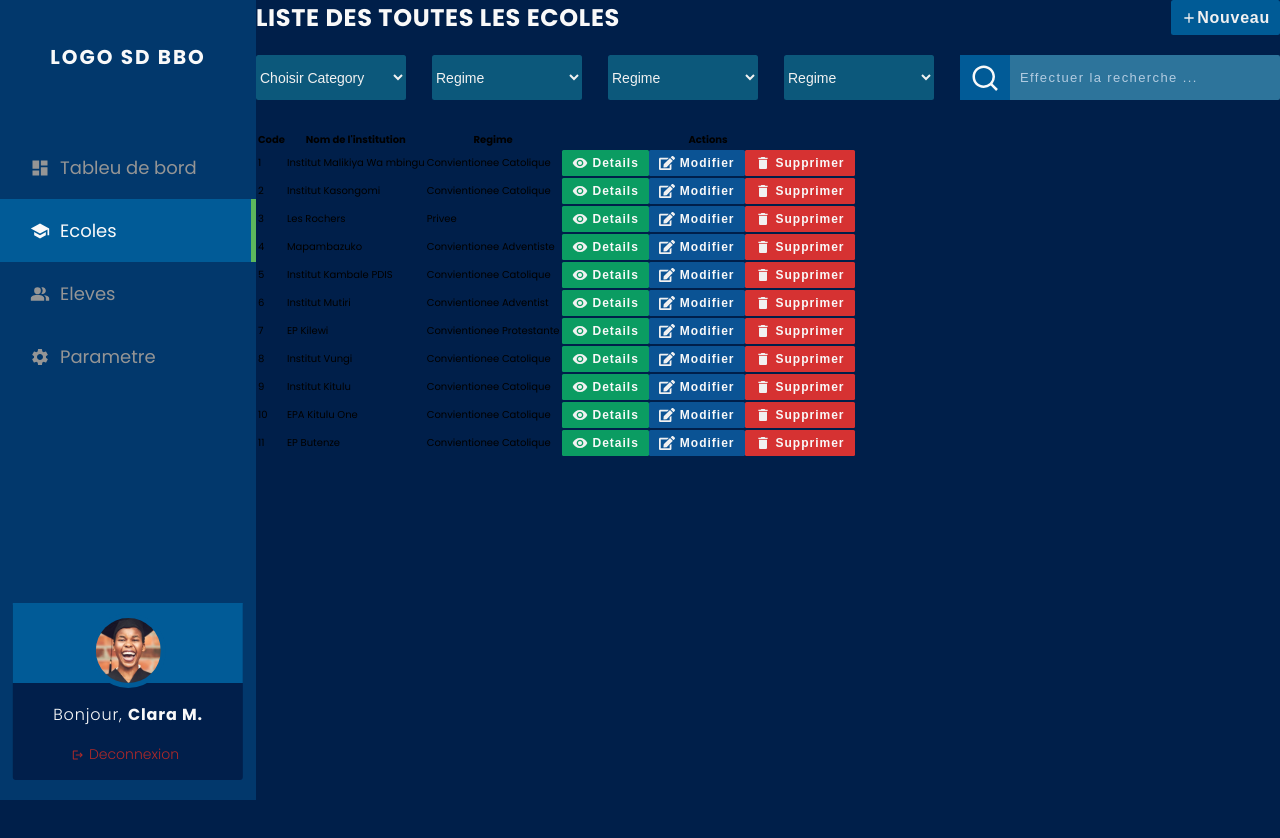
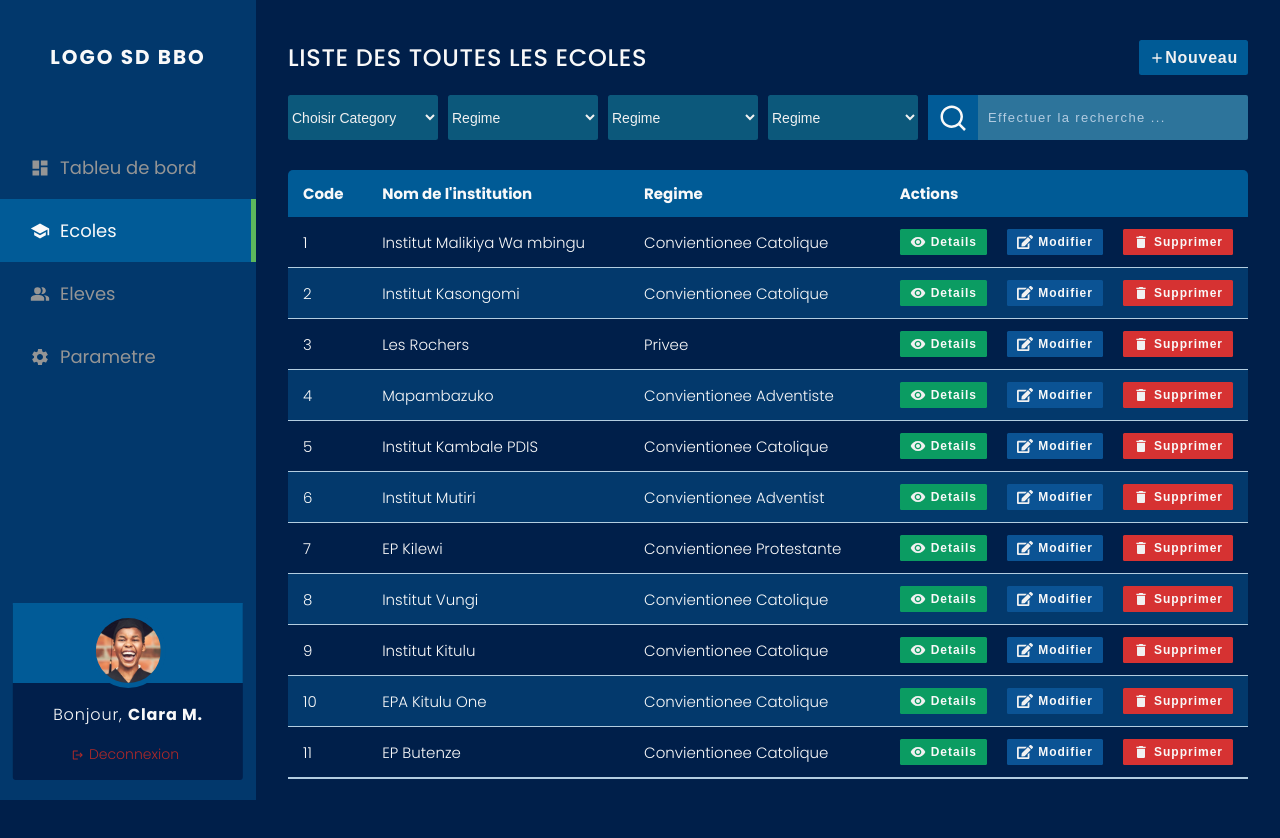
Before and after one commit to Mechack08/academic-subdivision-school-management, a React (Create React App) app: page /ecoles in a window 1280 px wide. Before the commit the page ends 800 px from the top, so only its background shows below. Built offline with nearby package versions, Linux system fonts and the light colour scheme.

Commit message:
working on the general style

```diff
--- a/src/index.css
+++ b/src/index.css
@@ -27,6 +27,11 @@ span {
   color: #f9f9f9;
 }
 
+.right-title {
+  font-size: 2.4rem;
+  font-weight: 500;
+}
+
 img {
   width: 100%;
   height: 100%;
@@ -48,3 +53,53 @@ img {
 .app-container > .right-side {
   grid-column: 2 / -1;
 }
+
+/* Right side */
+.school-container,
+.student-container {
+  padding: 4rem 3.2rem;
+  grid-column: 2 / -1;
+}
+
+/* Table style */
+table.list-table {
+  border-collapse: collapse;
+  font-size: 1.5rem;
+  border-radius: 5px 5px 0 0;
+  color: #f9f9f9;
+  width: 100%;
+  overflow: hidden;
+}
+
+table.list-table thead tr {
+  background-color: #005b96;
+  text-align: left;
+  font-weight: 700;
+}
+
+table.list-table th,
+table.list-table td {
+  padding: 12px 15px;
+}
+
+table.list-table tbody tr {
+  border-bottom: 0.5px solid #b3cde0;
+  cursor: pointer;
+  font-weight: 300;
+  transition: all 0.3s ease-out;
+}
+
+table.list-table tbody tr:hover,
+table.list-table tbody tr:hover:nth-of-type(even) {
+  background-color: #065c39;
+  color: #f1f1f1;
+}
+
+table.list-table tbody tr:nth-of-type(even) {
+  background-color: #03396c;
+  transition: all 0.3s ease-out;
+}
+
+table.list-table tbody tr:last-of-type {
+  border-bottom: 2px solid #b3cde0;
+}
```
